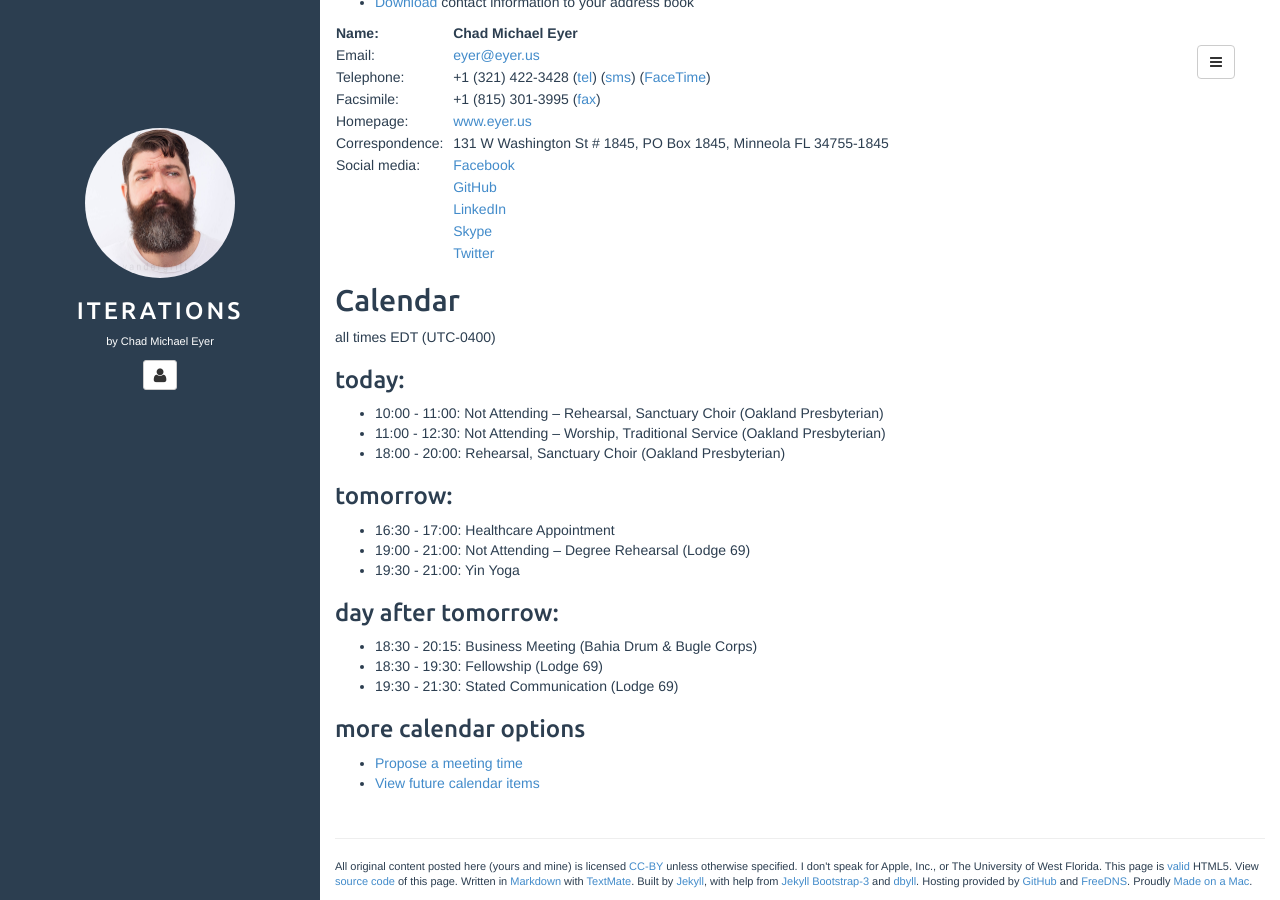
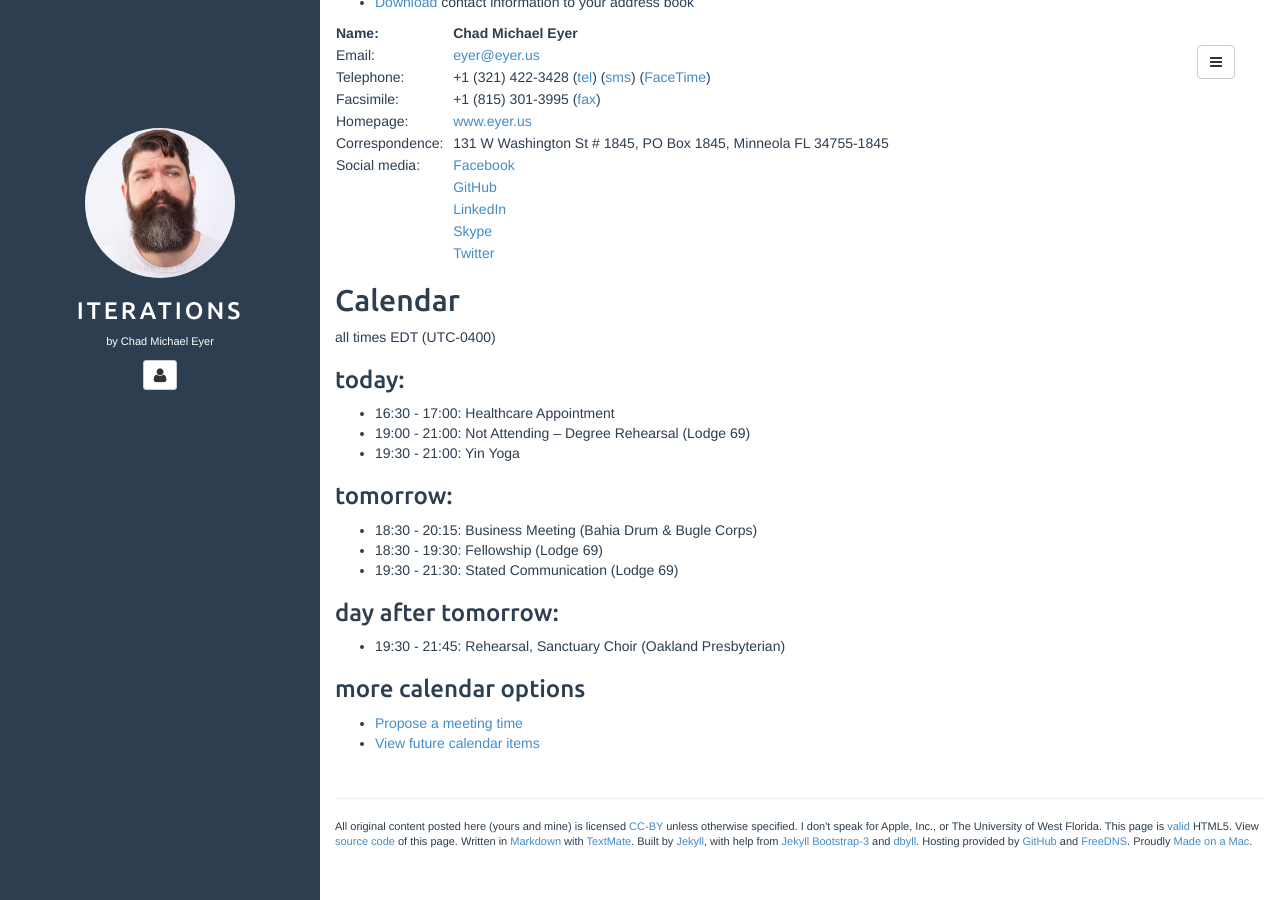
Before and after one commit to chadmichaeleyer/chadmichaeleyer.github.io, a Jekyll site: the page built from about.md, in a window 1280 px wide and 900 px high, scrolled down 1150 px. Built offline with Jekyll 4.4.1, drawn with Linux system fonts in a browser that asks for light colours.

Commit message:
calendar update

```diff
--- a/calendar.markdown
+++ b/calendar.markdown
@@ -1,19 +1,17 @@
 all times EDT (UTC-0400)
 
 ### today:
-
-* 10:00 - 11:00: Not Attending – Rehearsal, Sanctuary Choir (Oakland Presbyterian)
-* 11:00 - 12:30: Not Attending – Worship, Traditional Service (Oakland Presbyterian)
-* 18:00 - 20:00: Rehearsal, Sanctuary Choir (Oakland Presbyterian)
-
-### tomorrow:
 
 * 16:30 - 17:00: Healthcare Appointment
 * 19:00 - 21:00: Not Attending – Degree Rehearsal (Lodge 69)
 * 19:30 - 21:00: Yin Yoga
 
-### day after tomorrow:
+### tomorrow:
 
 * 18:30 - 20:15: Business Meeting (Bahia Drum & Bugle Corps)
 * 18:30 - 19:30: Fellowship (Lodge 69)
 * 19:30 - 21:30: Stated Communication (Lodge 69)
+
+### day after tomorrow:
+
+* 19:30 - 21:45: Rehearsal, Sanctuary Choir (Oakland Presbyterian)
```
Also changed, not shown: calendar-year.markdown (+4 -6 lines).
